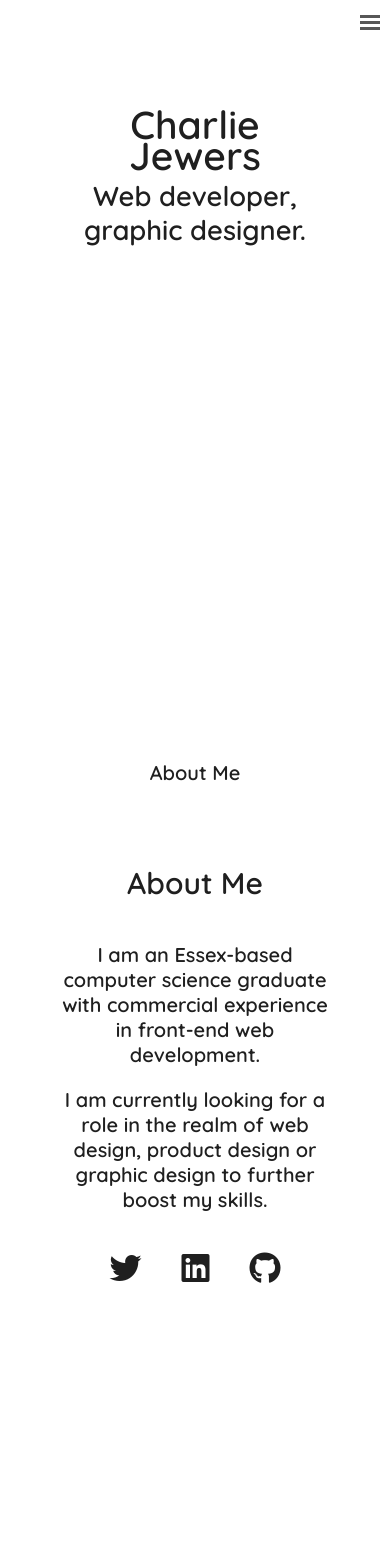
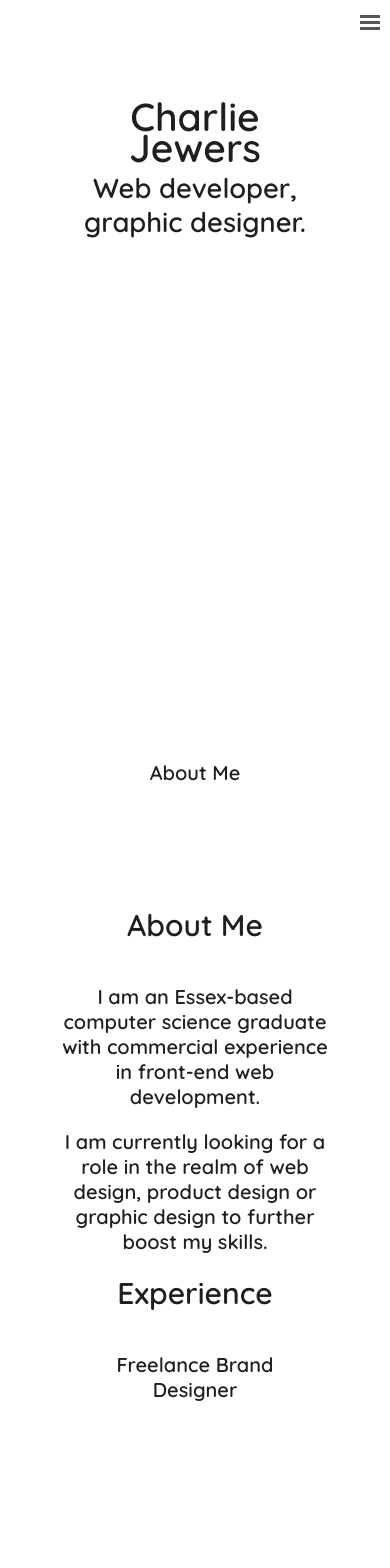
Before and after one commit to CharlieNData/portfolio, a React (Create React App) app: page / in a window 390 px wide. Shown: the top 1568 px of the page. Built offline with nearby package versions, Linux system fonts and the light colour scheme.

Commit message:
added experience section

```diff
--- a/src/App.css
+++ b/src/App.css
@@ -18,6 +18,22 @@ html, body {
 a {
   text-decoration: none;
 }
+
+h2 {
+  font-size: 30px;
+  margin-bottom: 40px;
+}
+
+h3 {
+  font-size: 25px;
+}
+
+p {
+  font-size: 20px;
+}
+
+
+
 
 /* Header */
 
@@ -59,7 +75,7 @@ a {
 }
 
 .logo {
-  padding: 10px 0;
+  margin: 10px 0;
 }
 
 @media all and (max-width: 480px) {
@@ -90,6 +106,8 @@ a {
 }
 
 
+
+
 /* Big splash section */
 
 section {
@@ -100,10 +118,10 @@ section {
 .main-section {
   width: 70%;
   margin: auto;
-  padding-top: 10vw;
 }
 
 .splash {
+  margin-top: 8vw;
   word-wrap: break-word;
   display: flex;
   align-items: center;
@@ -147,14 +165,18 @@ section {
   }
 }
 
+
+
+
 /* About section */
 
 .about {
   height: 100vh;
+  padding-top: 20px;
 }
 
 .about-me {
-  padding-top: 5vw;
+  margin-top: 5vh;
   display: flex;
   justify-content: space-around;
 }
@@ -163,13 +185,7 @@ section {
   margin-right: 50px;
 }
 
-.text-section h1 {
-  font-size: 30px;
-  margin-bottom: 40px;
-}
-
 .text-section p {
-  font-size: 20px;
   margin-bottom: 20px;
 }
 
@@ -178,18 +194,69 @@ section {
 }
 
 .profile-img img {
-  height: 250px;
-  width: 250px;
+  height: 200px;
+  width: 200px;
   object-fit: cover;
   object-position: 0 20%;
   border-radius: 50%;
 }
 
+.socials {
+  margin: auto;
+  padding: 15px 0;
+  display: flex;
+  justify-content: space-around;
+}
+
 .socials i {
-  margin-top: 30px;
-  margin-right: 50px;
   color: #1F1F1F;
 }
+
+
+
+
+/* experience cards section */
+
+.experience-card-section {
+  display: block;
+}
+
+.experience-card {
+  position: relative;
+  margin-bottom: 50px;
+}
+
+.experience-card > * {
+  width: 20vw;
+}
+
+.experience-card-text {
+}
+
+.experience-card-text > * {
+  color: #1f1f1f;
+  margin-bottom: 10px;
+}
+
+
+
+/* scroll link at bottom */
+
+.spacer {
+  position: relative;
+  height: 12vh;
+}
+
+.spacer.scroll-link {
+  position: absolute;;
+  margin: 0;
+  bottom: 0;
+}
+
+
+
+
+/* responsive elements for About Me page */
 
 @media all and (max-width: 850px) {
   .about-me {
@@ -208,4 +275,32 @@ section {
   .profile-img {
     display: none;
   }
+
+  .experience > * {
+    display: flex;
+    justify-content: center;
+    align-items: center;
+  }
+
+  .experience-card-section {
+    display: block;
+    text-align: center;
+  }
+
+  .experience-card {
+    margin: auto;
+    margin-bottom: 20px;
+  }
+
+  .experience-card > * {
+    width: 80%;
+    height: 200px;
+    margin: auto;
+  }
+
+  .experience-card-front {
+    left: 35px;
+  }
+
+
 }
--- a/src/App.js
+++ b/src/App.js
@@ -1,6 +1,8 @@
 import './App.css';
+import ExperienceCard from './components/ExperienceCard';
 import Header from './components/Header';
 import HomepageButton from './components/HomepageButton';
+import SocialBar from './components/SocialBar';
 
 
 function App() {
@@ -22,29 +24,37 @@ function App() {
         <div className="main-section about-me">
           <div className="text-section">
             <div className="about-title">
-              <h1>About Me</h1>
+              <h2>About Me</h2>
             </div>
             <div className="about-text">
               <p>I am an Essex-based computer science graduate with commercial experience in front-end web development.</p>
               <p>I am currently looking for a role in the realm of web design, product design or graphic design to further boost my skills.</p>
             </div>
-            <div className="socials">
-              <a href="http://www.twitter.com/CharlieNData" target="_blank">
-                <i class="fab fa-twitter fa-2x"></i>
-              </a>
-              <a href="https://www.linkedin.com/in/charles-jewers" target="_blank">
-                <i class="fab fa-linkedin fa-2x"></i>
-              </a>
-              <a href="http://www.github.com/CharlieNData" target="_blank">
-                <i class="fab fa-github fa-2x"></i>
-              </a>
-            </div>
           </div>
           <div className="profile-img">
             <img src='./images/profile-pic.png'></img>
+            <SocialBar />
           </div>
         </div>
-        <HomepageButton text="Projects" target="#projects"/>
+        <div className="main-section experience">
+            <div className="experience-title">
+              <h2>Experience</h2>
+            </div>
+            <div className="experience-card-section">
+                <ExperienceCard
+                  titleText="Freelance Brand Designer"
+                />
+                <ExperienceCard
+                  titleText="Software Engineer at Netcompany"
+                />
+                <ExperienceCard
+                  titleText="Web Developer at IDS Ltd"
+                  />
+            </div>
+          </div>
+        <div className="spacer">
+          <HomepageButton text="Projects" target="#projects"/>
+        </div>
       </section>
       <section className="projects" id="projects">
       </section>
--- /dev/null
+++ b/src/components/ExperienceCard.js
@@ -0,0 +1,23 @@
+import React, { Component } from 'react'
+
+export default class ExperienceCard extends Component {
+    render() {
+
+        let titleText = this.props.titleText;
+        let bodyText = this.props.bodyText;
+        let style = this.props.style;
+
+        return (
+            <div className="experience-card">
+              <div className="experience-card-front">
+                <div className="experience-card-text">
+                   <p>{titleText}</p>
+                      <p>{bodyText}</p>
+                </div>
+              </div>
+
+
+            </div>
+        )
+    }
+}
--- /dev/null
+++ b/src/components/SocialBar.js
@@ -0,0 +1,17 @@
+import React from 'react'
+
+export default function SocialBar() {
+    return (
+        <div className="socials">
+            <a href="http://www.twitter.com/CharlieNData" target="_blank">
+                <i class="fab fa-twitter fa-2x"></i>
+            </a>
+            <a href="https://www.linkedin.com/in/charles-jewers" target="_blank">
+                <i class="fab fa-linkedin fa-2x"></i>
+            </a>
+            <a href="http://www.github.com/CharlieNData" target="_blank">
+                <i class="fab fa-github fa-2x"></i>
+            </a>
+        </div>
+    )
+}
```
